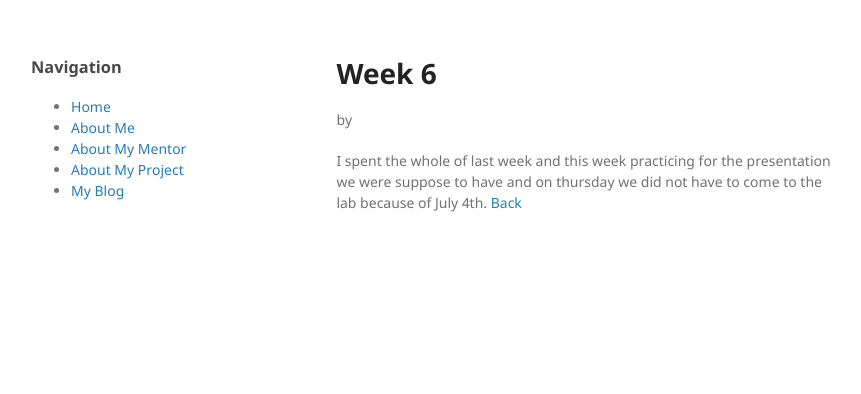
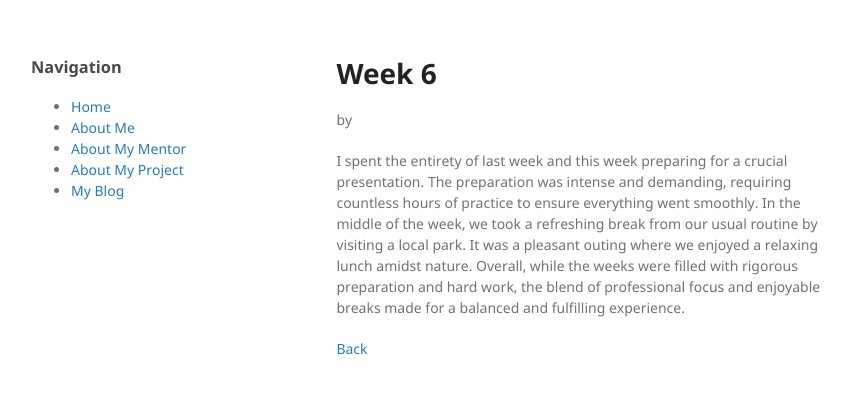
Before and after one commit to Onize12/Onize12.github.io, a Jekyll site: the page built from week6.md, in a window 1280 px wide. Shown: the top 394 px of the page, without its empty margins (179-1040 px from the left). Built offline with Jekyll 4.4.1, drawn with Linux system fonts in a browser that asks for light colours.

Commit message:
Update week6.md

```diff
--- a/week6.md
+++ b/week6.md
@@ -3,5 +3,12 @@ layout: post
 title: Week 6
 by: Victoria Mohammed
 ---
-I spent the whole of last week and this week practicing for the presentation we were suppose to have and on thursday we did not have to come to the lab because of July 4th.
+I spent the entirety of last week and this week preparing for a crucial presentation. The preparation was intense and demanding, requiring countless hours of practice to ensure everything went smoothly.
+In the middle of the week, we took a refreshing break from our usual routine by visiting a local park. It was a pleasant outing where we enjoyed a relaxing lunch amidst nature.
+Overall, while the weeks were filled with rigorous preparation and hard work, the blend of professional focus and enjoyable breaks made for a balanced and fulfilling experience.
+
+
+
+
+
 [Back](./)
```
